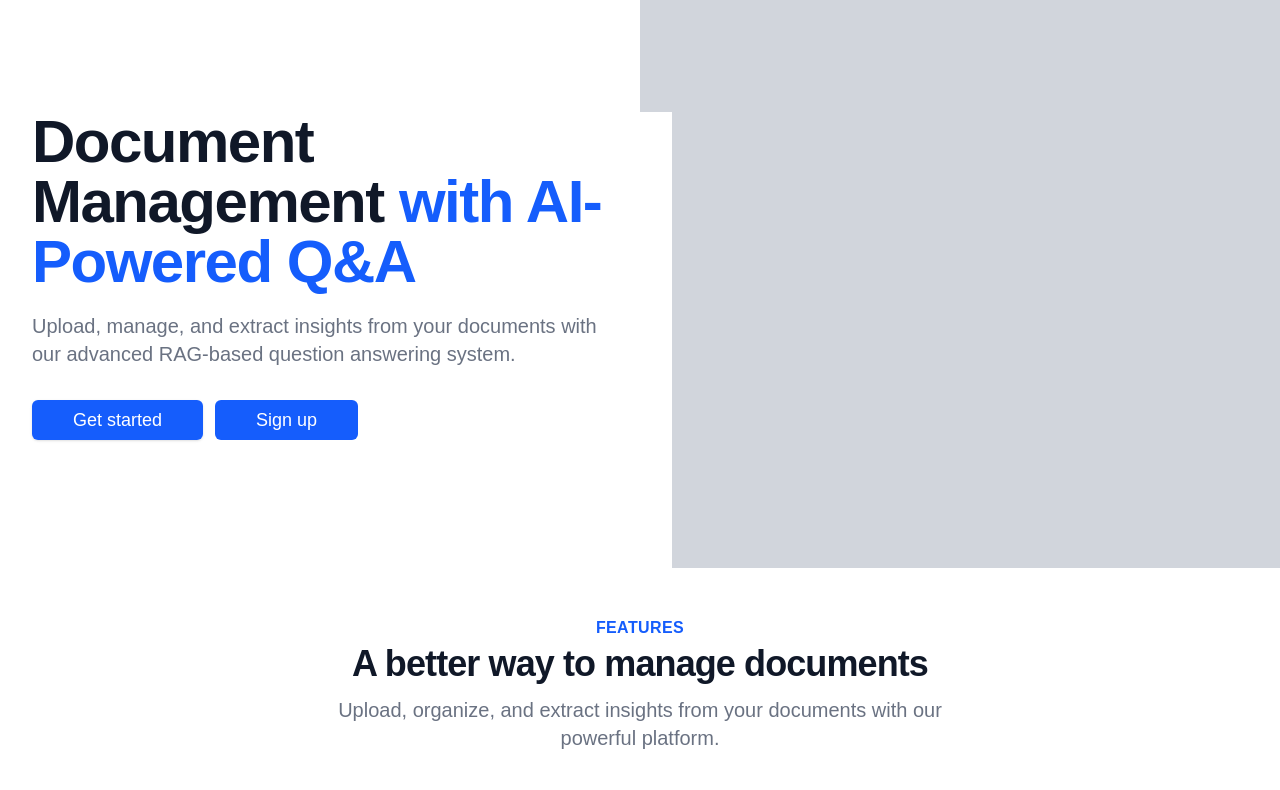
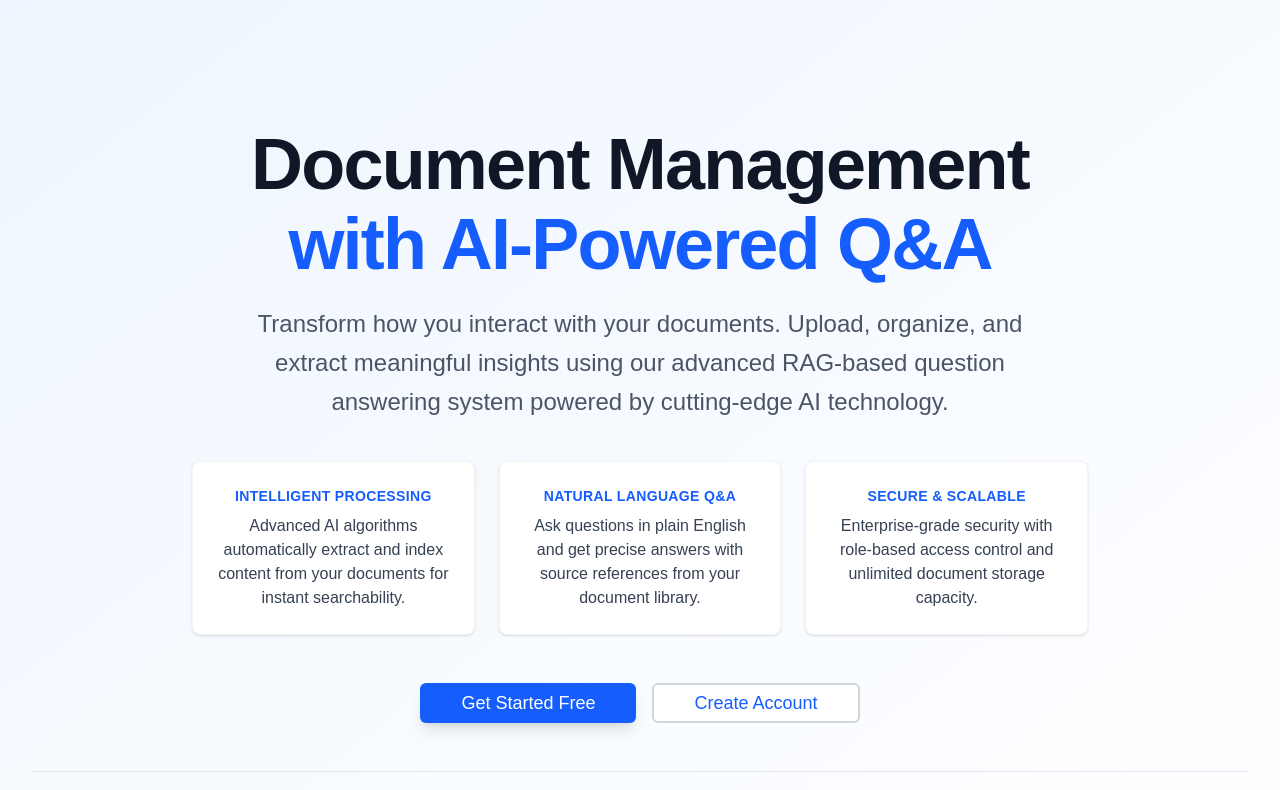
Before and after one commit to mayank4015/jktech-frontend, a Next.js app: page / in a window 1280 px wide. Shown: the top 790 px of the page. Built offline with nearby package versions, Linux system fonts and the light colour scheme.

Commit message:
fix: Landing page design issue fixed

```diff
--- a/src/app/page.tsx
+++ b/src/app/page.tsx
@@ -5,43 +5,85 @@ export default function LandingPage() {
   return (
     <div className="min-h-screen bg-white">
       {/* Hero section */}
-      <div className="relative overflow-hidden">
-        <div className="max-w-7xl mx-auto">
-          <div className="relative z-10 pb-8 bg-white sm:pb-16 md:pb-20 lg:max-w-2xl lg:w-full lg:pb-28 xl:pb-32">
-            <main className="mt-10 mx-auto max-w-7xl px-4 sm:mt-12 sm:px-6 md:mt-16 lg:mt-20 lg:px-8 xl:mt-28">
-              <div className="sm:text-center lg:text-left">
-                <h1 className="text-4xl tracking-tight font-extrabold text-gray-900 sm:text-5xl md:text-6xl">
-                  <span className="block xl:inline">Document Management</span>{" "}
-                  <span className="block text-blue-600 xl:inline">
+      <div className="relative overflow-hidden bg-gradient-to-br from-blue-50 to-white">
+        <div className="max-w-7xl mx-auto px-4 sm:px-6 lg:px-8">
+          <div className="py-16 sm:py-20 md:py-24 lg:py-32">
+            <div className="text-center">
+              <h1 className="text-4xl tracking-tight font-extrabold text-gray-900 sm:text-5xl md:text-6xl lg:text-7xl">
+                <span className="block">Document Management</span>
+                <span className="block text-blue-600 mt-2">
                   with AI-Powered Q&A
                 </span>
               </h1>
-                <p className="mt-3 text-base text-gray-500 sm:mt-5 sm:text-lg sm:max-w-xl sm:mx-auto md:mt-5 md:text-xl lg:mx-0">
-                  Upload, manage, and extract insights from your documents with
-                  our advanced RAG-based question answering system.
+              <p className="mt-6 max-w-3xl mx-auto text-lg text-gray-600 sm:text-xl md:text-2xl leading-relaxed">
+                Transform how you interact with your documents. Upload,
+                organize, and extract meaningful insights using our advanced
+                RAG-based question answering system powered by cutting-edge AI
+                technology.
               </p>
-                <div className="mt-5 sm:mt-8 sm:flex sm:justify-center lg:justify-start">
-                  <div className="rounded-md shadow">
+
+              {/* Key benefits */}
+              <div className="mt-10 grid grid-cols-1 md:grid-cols-3 gap-6 max-w-4xl mx-auto">
+                <div className="bg-white p-6 rounded-lg shadow-sm border border-gray-100">
+                  <div className="text-blue-600 font-semibold text-sm uppercase tracking-wide mb-2">
+                    Intelligent Processing
+                  </div>
+                  <p className="text-gray-700">
+                    Advanced AI algorithms automatically extract and index
+                    content from your documents for instant searchability.
+                  </p>
+                </div>
+                <div className="bg-white p-6 rounded-lg shadow-sm border border-gray-100">
+                  <div className="text-blue-600 font-semibold text-sm uppercase tracking-wide mb-2">
+                    Natural Language Q&A
+                  </div>
+                  <p className="text-gray-700">
+                    Ask questions in plain English and get precise answers with
+                    source references from your document library.
+                  </p>
+                </div>
+                <div className="bg-white p-6 rounded-lg shadow-sm border border-gray-100">
+                  <div className="text-blue-600 font-semibold text-sm uppercase tracking-wide mb-2">
+                    Secure & Scalable
+                  </div>
+                  <p className="text-gray-700">
+                    Enterprise-grade security with role-based access control and
+                    unlimited document storage capacity.
+                  </p>
+                </div>
+              </div>
+
+              {/* CTA Buttons */}
+              <div className="mt-12 flex flex-col sm:flex-row gap-4 justify-center items-center">
                 <Link href="/login">
-                      <Button className="w-full flex items-center justify-center px-8 py-3 border border-transparent text-base font-medium rounded-md text-white bg-blue-600 hover:bg-blue-700 md:py-4 md:text-lg md:px-10">
-                        Get started
+                  <Button className="w-full sm:w-auto flex items-center justify-center px-10 py-4 border border-transparent text-lg font-medium rounded-lg text-white bg-blue-600 hover:bg-blue-700 shadow-lg hover:shadow-xl transition-all duration-200">
+                    Get Started Free
+                  </Button>
+                </Link>
+                <Link href="/register">
+                  <Button
+                    variant="outline"
+                    className="w-full sm:w-auto flex items-center justify-center px-10 py-4 border-2 border-blue-600 text-lg font-medium rounded-lg text-blue-600 bg-white hover:bg-blue-50 hover:text-blue-700 transition-all duration-200 !text-blue-600 hover:!text-blue-700"
+                  >
+                    Create Account
                   </Button>
                 </Link>
               </div>
-                  <div className="mt-3 sm:mt-0 sm:ml-3">
-                    <Link href="/register">
-                      <Button className="w-full flex items-center justify-center px-8 py-3 border border-transparent text-base font-medium rounded-md text-blue-700 bg-blue-100 hover:bg-blue-200 md:py-4 md:text-lg md:px-10">
-                        Sign up
-                      </Button>
-                    </Link>
+
+              {/* Trust indicators */}
+              <div className="mt-12 pt-8 border-t border-gray-200">
+                <p className="text-sm text-gray-500 mb-4">
+                  Trusted by teams at
+                </p>
+                <div className="flex justify-center items-center space-x-8 text-gray-400">
+                  <span className="font-semibold">Enterprise Corp</span>
+                  <span className="font-semibold">Tech Solutions</span>
+                  <span className="font-semibold">Global Industries</span>
+                  <span className="font-semibold">Innovation Labs</span>
                 </div>
               </div>
             </div>
-            </main>
           </div>
-        </div>
-        <div className="lg:absolute lg:inset-y-0 lg:right-0 lg:w-1/2">
-          <div className="h-56 w-full bg-gray-300 sm:h-72 md:h-96 lg:w-full lg:h-full"></div>
         </div>
       </div>
 
```
Lines whose indentation alone changed are shown as unchanged.
